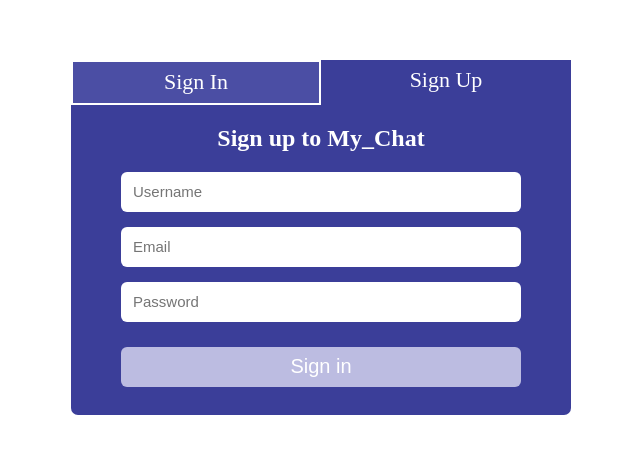
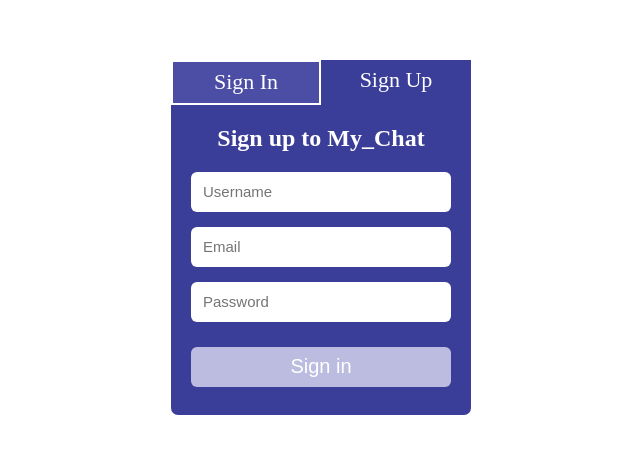
Before and after one commit to andrianovv/Chat, a plain HTML site: page signup.html in a window 1280 px wide. Shown: the part 163-616 px from the top of the page, without its empty margins (319-959 px from the left). Drawn offline with Linux system fonts and the light colour scheme.

Commit message:
changed size of wrapper-signup

```diff
--- a/css/singup.less
+++ b/css/singup.less
@@ -1,26 +1,18 @@
-.size-box(@width-box: 0px, @height-box: 0px){
-    width: @width-box;
-    height: @height-box;
-}
+                               /* Signup page CSS */
 
-.set-font(@size-font:1rem, @color-font: #000){
-	font-size: @size-font;
-	color: @color-font;
-}
+// фунції і змінні
+@import 'mixins_variables.less';
 
-*{
-	box-sizing: border-box;
-	margin: 0;
-	padding: 0;
-}
+// reset css і спільні властивості тегів
+@import 'base.less';
 
-.wrapper{
+.wrapper-signup{
 	position: absolute;
 	left: 50%;
 	top: 50%;
-	.size-box(500px, 355px);
+	.size-box(300px, 355px);
 	margin-top: -177.5px;
-	margin-left: -250px;
+	margin-left: -150px;
 	border-radius: 7px;
 	background-color: #3B3E99;
 
@@ -58,8 +50,8 @@
 
 	form{
 		padding-top: 15px;
-		padding-right: 50px;
-		padding-left: 50px;
+		padding-right: 20px;
+		padding-left: 20px;
 
 		h2{
 			padding-bottom: 5px;
--- a/signup.html
+++ b/signup.html
@@ -14,7 +14,7 @@
 		<![endif]-->
 	</head>
 	<body>
-		<main class="wrapper">
+		<main class="wrapper-signup">
 			<nav>
 				<a href="#">
 					<input type="radio" name="start-menu" id="login">
```
